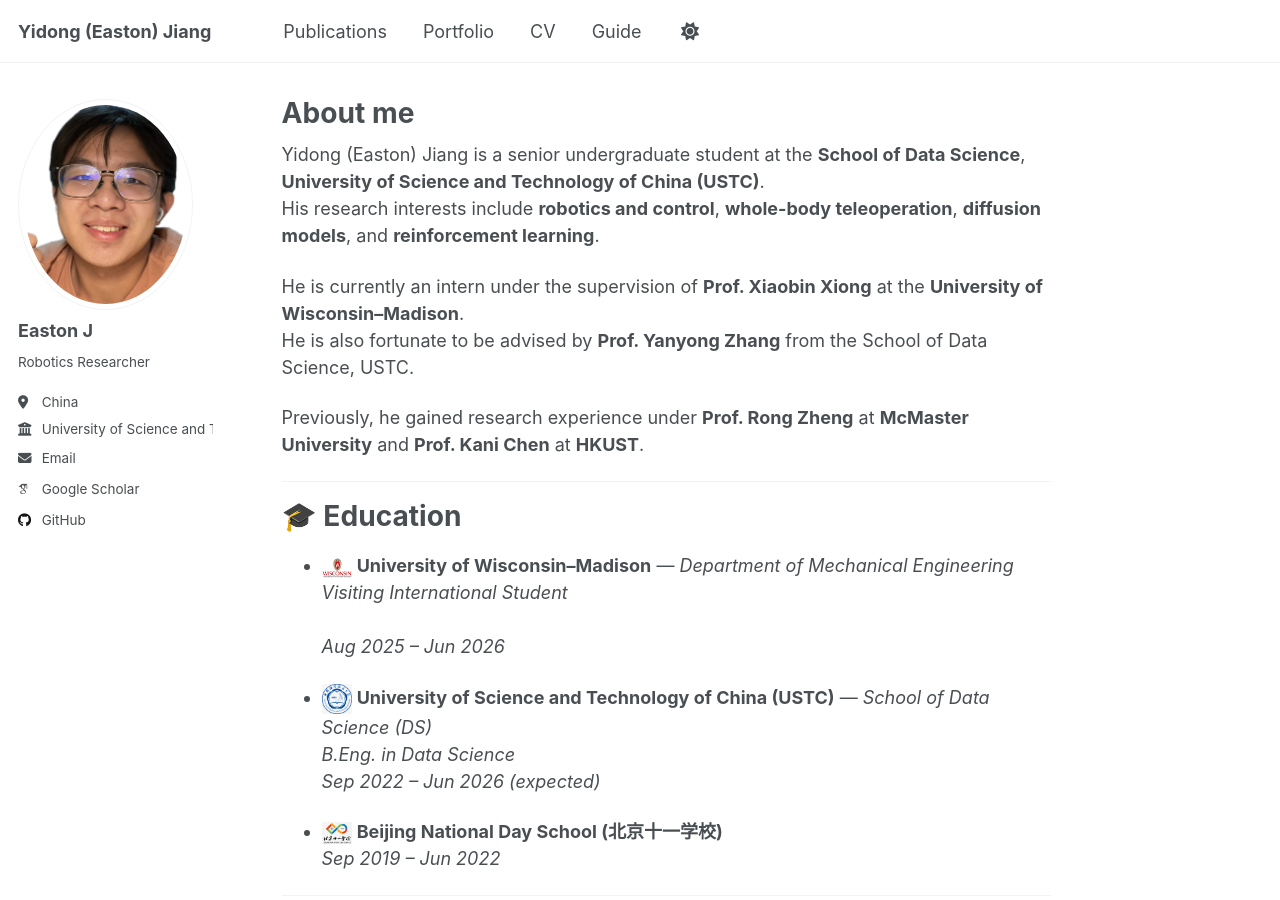
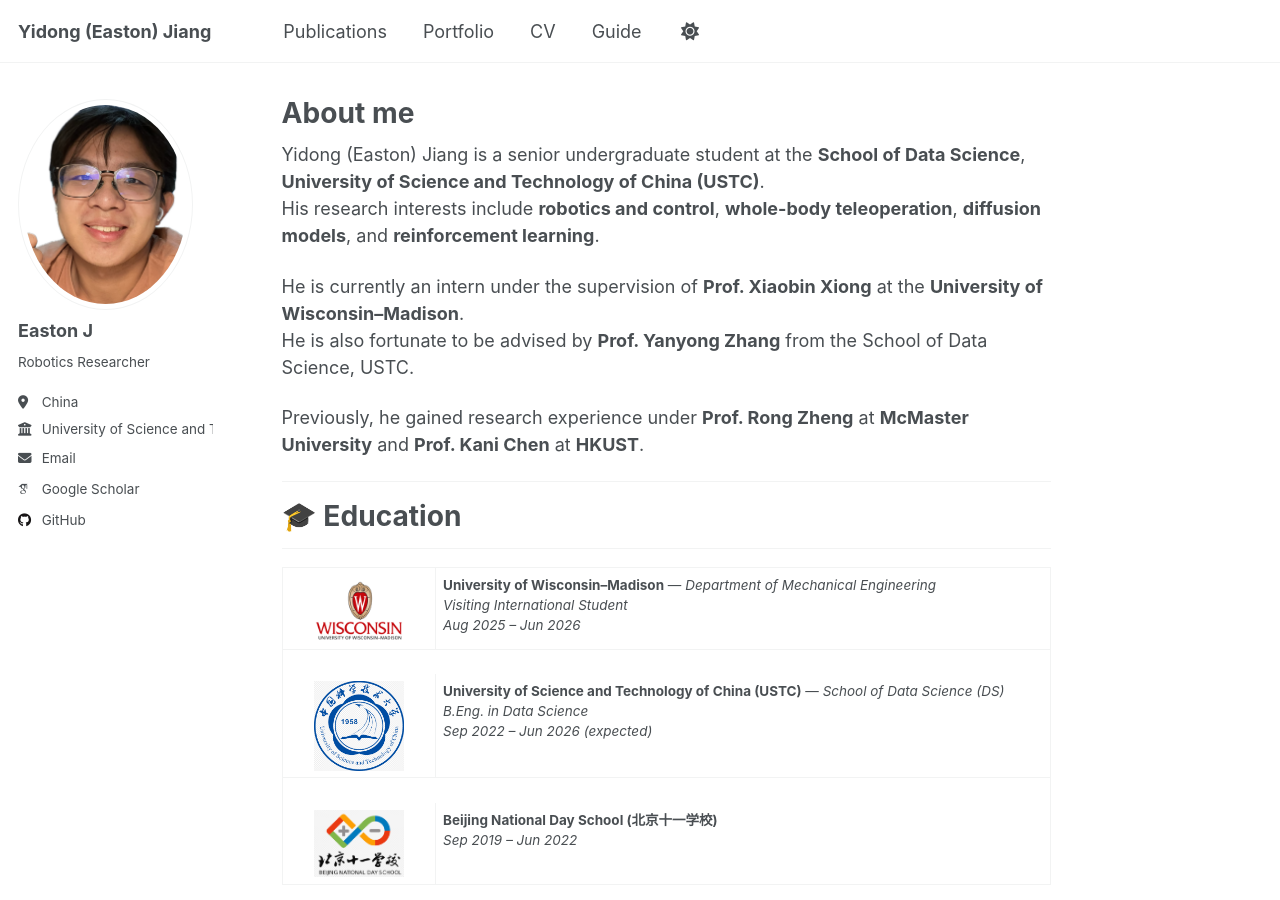
Before and after one commit to 1EastonJ/1eastonj, a Jekyll site: the page built from _pages/about.md, in a window 1280 px wide and 900 px high. Built offline with Jekyll 4.4.1, drawn with Linux system fonts in a browser that asks for light colours; some web fonts are replaced; a script that is not in the unit is left out.

Commit message:
Update about.md

```diff
--- a/_pages/about.md
+++ b/_pages/about.md
@@ -19,18 +19,49 @@ Previously, he gained research experience under **Prof. Rong Zheng** at **McMast
 
 🎓 Education
 ======
+<hr style="margin-top: 0.5em; margin-bottom: 1em;">
 
-- <img src="files/uwmadison_logo.png" alt="UW–Madison logo" width="30"/> **University of Wisconsin–Madison** — *Department of Mechanical Engineering*
-  *Visiting International Student*
-  <br>
-  *Aug 2025 – Jun 2026*
+<table style="width:100%; border-collapse:collapse;">
+  <!-- UW–Madison -->
+  <tr>
+    <td style="width:20%; vertical-align:top; text-align:center;">
+      <img src="files/uwmadison_logo.png" alt="UW–Madison Logo" width="90">
+    </td>
+    <td style="vertical-align:top;">
+      <b>University of Wisconsin–Madison</b> — <i>Department of Mechanical Engineering</i><br>
+      <i>Visiting International Student</i><br>
+      <i>Aug 2025 – Jun 2026</i>
+    </td>
+  </tr>
 
-- <img src="files/ustc_logo.png" alt="USTC logo" width="30"/> **University of Science and Technology of China (USTC)** — *School of Data Science (DS)*
-  *B.Eng. in Data Science*
-  *Sep 2022 – Jun 2026 (expected)*
+  <tr style="height:25px"></tr>
 
-- <img src="files/bnds_logo.png" alt="BNDS logo" width="30"/> **Beijing National Day School (北京十一学校)**
-  *Sep 2019 – Jun 2022*
+  <!-- USTC -->
+  <tr>
+    <td style="width:20%; vertical-align:top; text-align:center;">
+      <img src="files/ustc_logo.png" alt="USTC Logo" width="90">
+    </td>
+    <td style="vertical-align:top;">
+      <b>University of Science and Technology of China (USTC)</b> — <i>School of Data Science (DS)</i><br>
+      <i>B.Eng. in Data Science</i><br>
+      <i>Sep 2022 – Jun 2026 (expected)</i>
+    </td>
+  </tr>
+
+  <tr style="height:25px"></tr>
+
+  <!-- Beijing 11 School -->
+  <tr>
+    <td style="width:20%; vertical-align:top; text-align:center;">
+      <img src="files/bnds_logo.png" alt="Beijing National Day School Logo" width="90">
+    </td>
+    <td style="vertical-align:top;">
+      <b>Beijing National Day School (北京十一学校)</b><br>
+      <i>Sep 2019 – Jun 2022</i>
+    </td>
+  </tr>
+</table>
+
 
 
 ---
```
